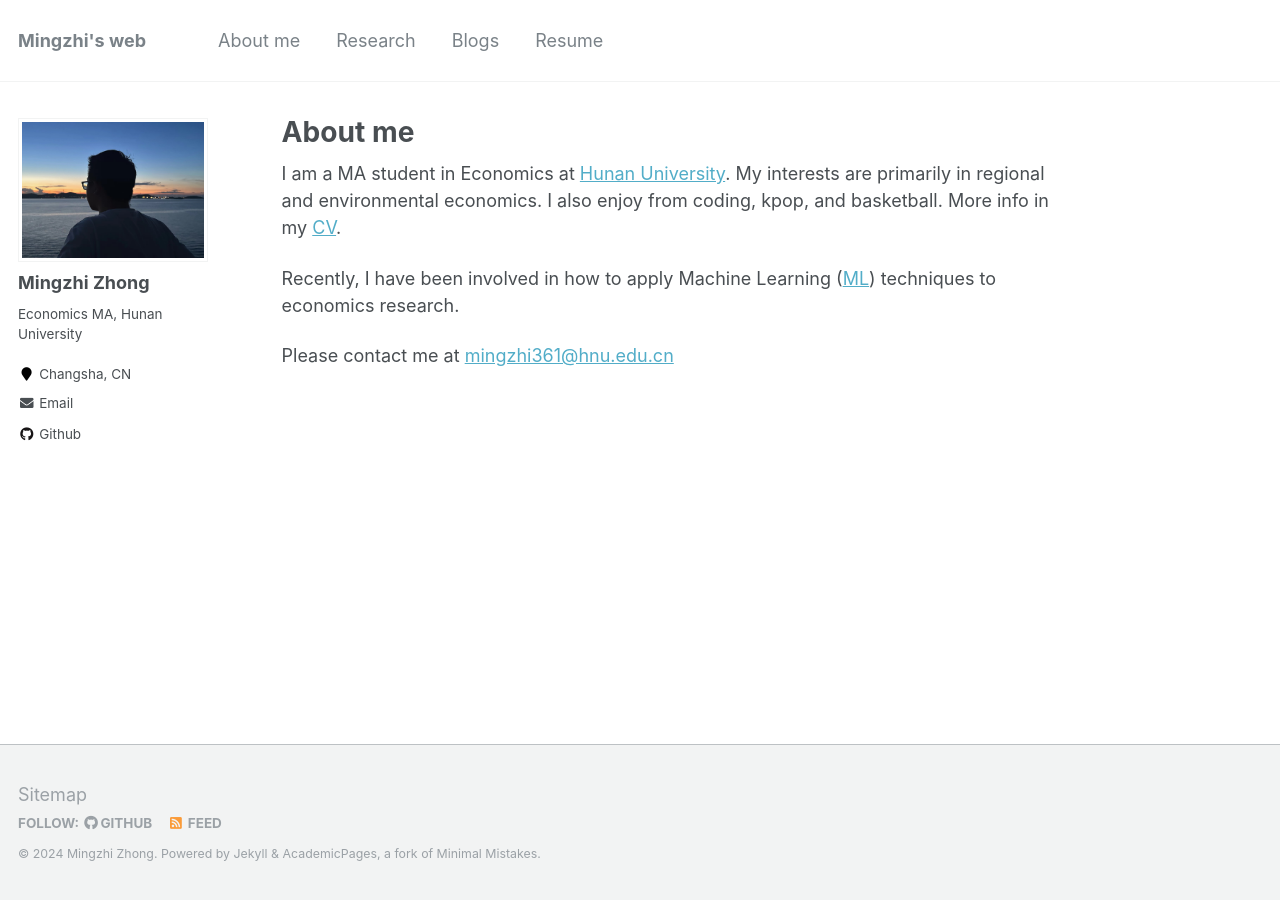
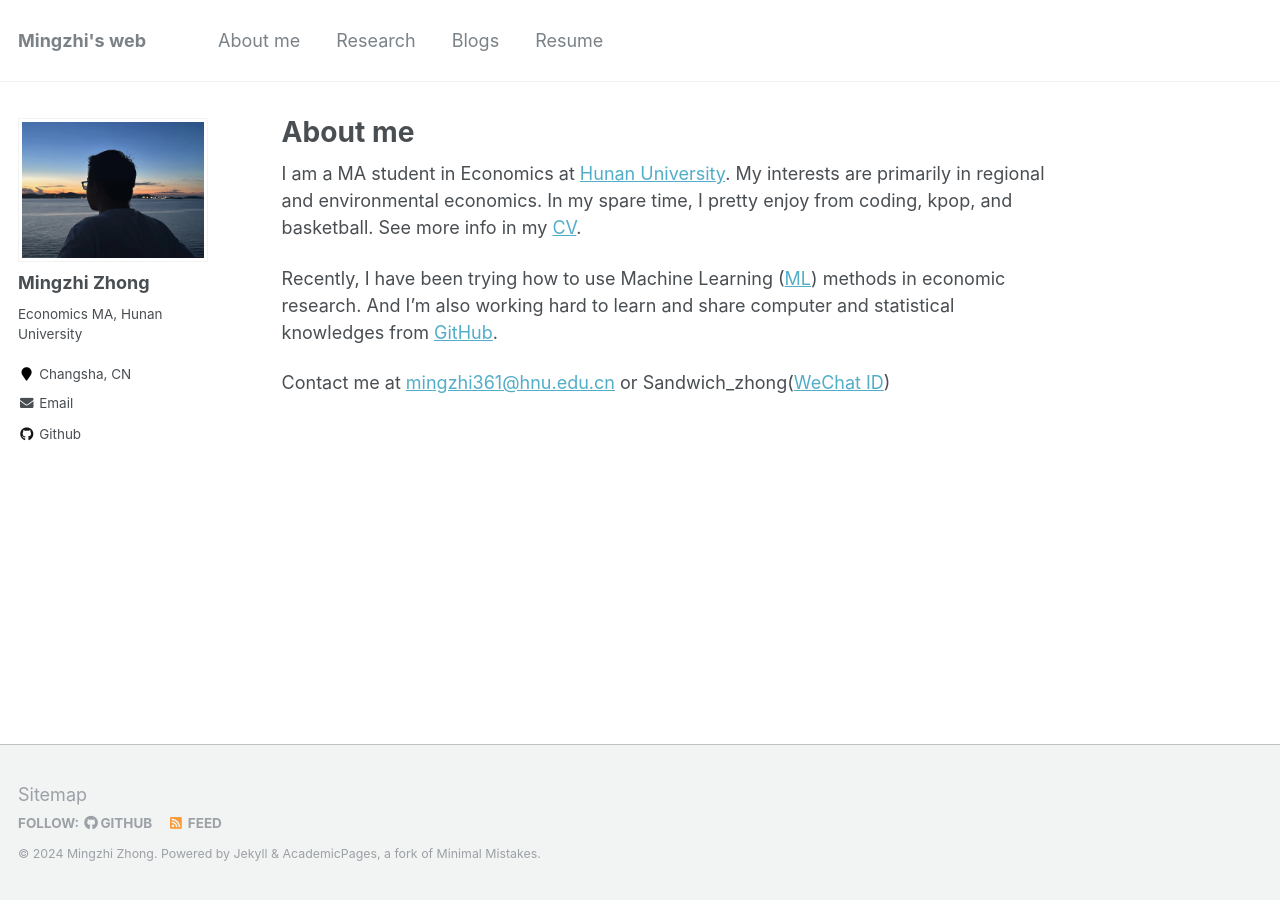
Before and after one commit to mingzhi361/mingzhi361.github.io, a Jekyll site: the page built from _pages/about.md, in a window 1280 px wide. Built offline with Jekyll 4.4.1, drawn with Linux system fonts in a browser that asks for light colours.

Commit message:
Update about.md

```diff
--- a/_pages/about.md
+++ b/_pages/about.md
@@ -8,8 +8,8 @@ redirect_from:
   - /about.html
 ---
 
-I am a MA student in Economics at [Hunan University](https://baike.baidu.com/item/%E6%B9%96%E5%8D%97%E5%A4%A7%E5%AD%A6/179157 "湖南大学"). My interests are primarily in regional and environmental economics. I also enjoy from coding, kpop, and basketball. More info in my [CV](files/mingzhi361-CV.pdf "个人简历").
+I am a MA student in Economics at [Hunan University](https://baike.baidu.com/item/%E6%B9%96%E5%8D%97%E5%A4%A7%E5%AD%A6/179157 "湖南大学"). My interests are primarily in regional and environmental economics. In my spare time, I pretty enjoy from coding, kpop, and basketball. See more info in my [CV](files/mingzhi361-CV.pdf "个人简历").
 
-Recently, I have been involved in how to apply Machine Learning ([ML](https://www.zhihu.com/question/37870042])) techniques to economics research.
+Recently, I have been trying how to use Machine Learning ([ML](https://www.zhihu.com/question/37870042])) methods in economic research. And I'm also working hard to learn and share computer and statistical knowledges from [GitHub](https://github.com/).
 
-Please contact me at [mingzhi361@hnu.edu.cn](mingzhi361@hnu.edu.cn)
+Contact me at [mingzhi361@hnu.edu.cn](mingzhi361@hnu.edu.cn "邮箱") or Sandwich_zhong([WeChat ID](images/weixinQR.png "二维码"))
```
